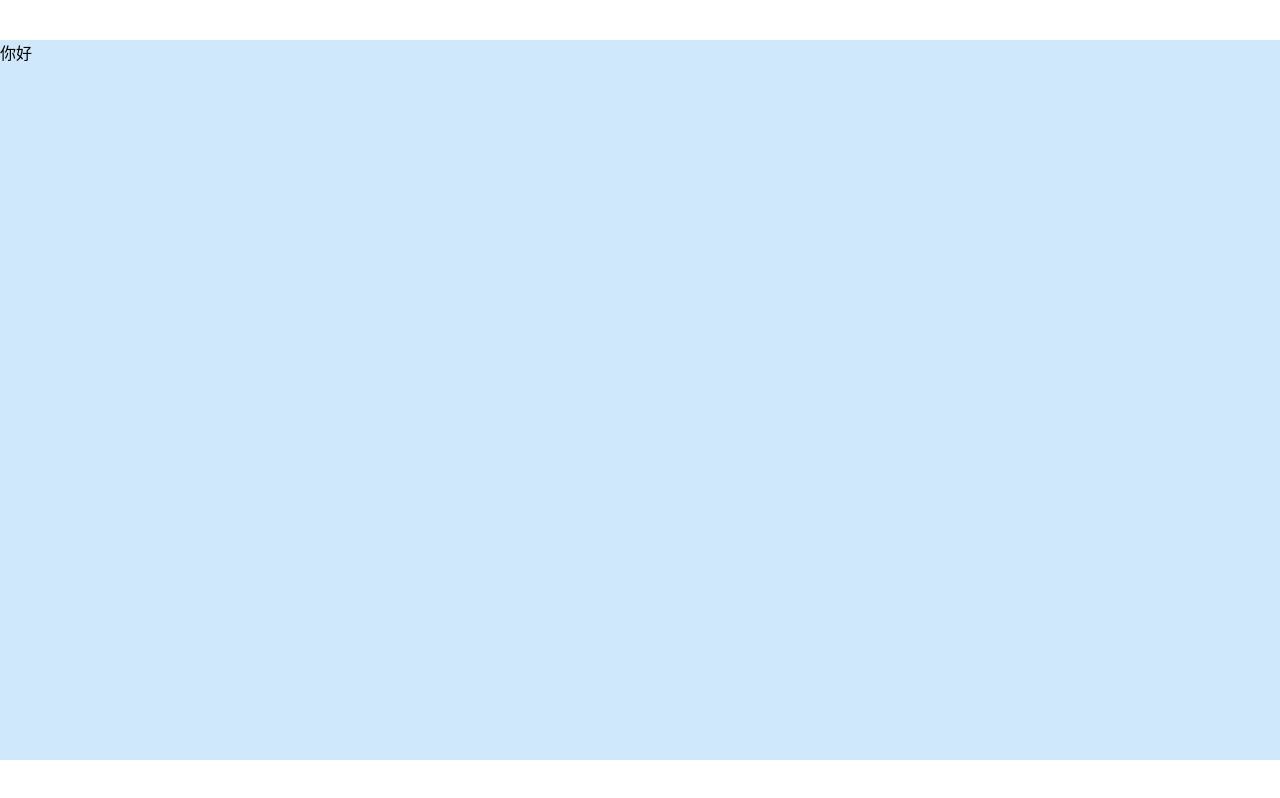
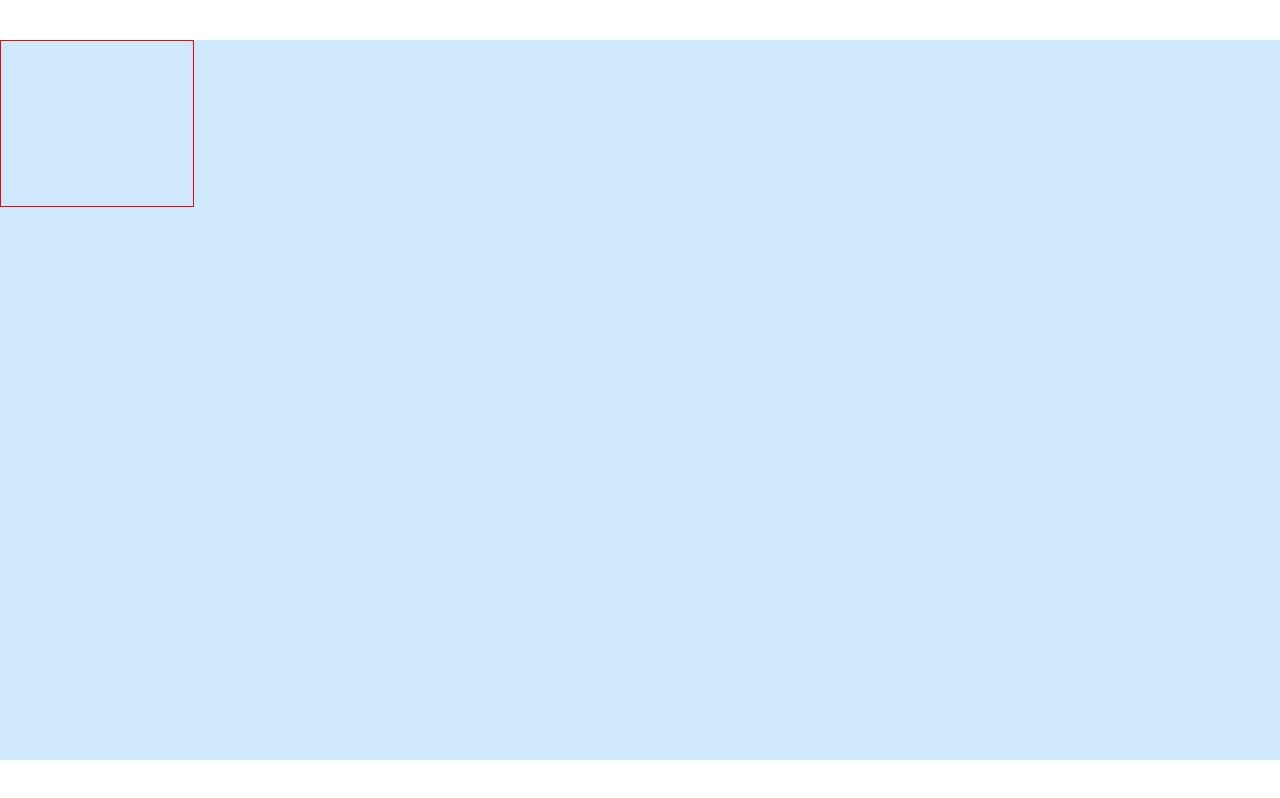
Before and after one commit to KoraSun/visualScreen, a React (Vite) app: page / in a window 1280 px wide. Built offline with nearby package versions, Linux system fonts and the light colour scheme.

Commit message:
add px function

```diff
--- a/src/pages/home.scss
+++ b/src/pages/home.scss
@@ -1 +1,7 @@
 @import "../shared/helper";
+//367 315
+.x{
+    width: px(367);
+    height:px(315);
+    border:1px solid red;
+}
--- a/src/pages/home.tsx
+++ b/src/pages/home.tsx
@@ -3,8 +3,8 @@
 
 export const Home = () => {
   return (
-    <div>
-      你好
-    </div>
+   <div>
+     <div className="x"></div>
+   </div>
   );
 };
--- a/src/shared/_helper.scss
+++ b/src/shared/_helper.scss
@@ -1,5 +1,5 @@
 @function px($n) {
-  @return $n / 1500 * 100vw;
+  @return $n / 2420 * 100rem;
 }
 $blue: #002866;
 $font-hei: -apple-system, "Noto Sans", "Helvetica Neue", Helvetica, "Nimbus Sans L", Arial, "Liberation Sans", "PingFang SC", "Hiragino Sans GB", "Noto Sans CJK SC", "Source Han Sans SC", "Source Han Sans CN", "Microsoft YaHei", "Wenquanyi Micro Hei", "WenQuanYi Zen Hei", "ST Heiti", SimHei, "WenQuanYi Zen Hei Sharp", sans-serif;
```
